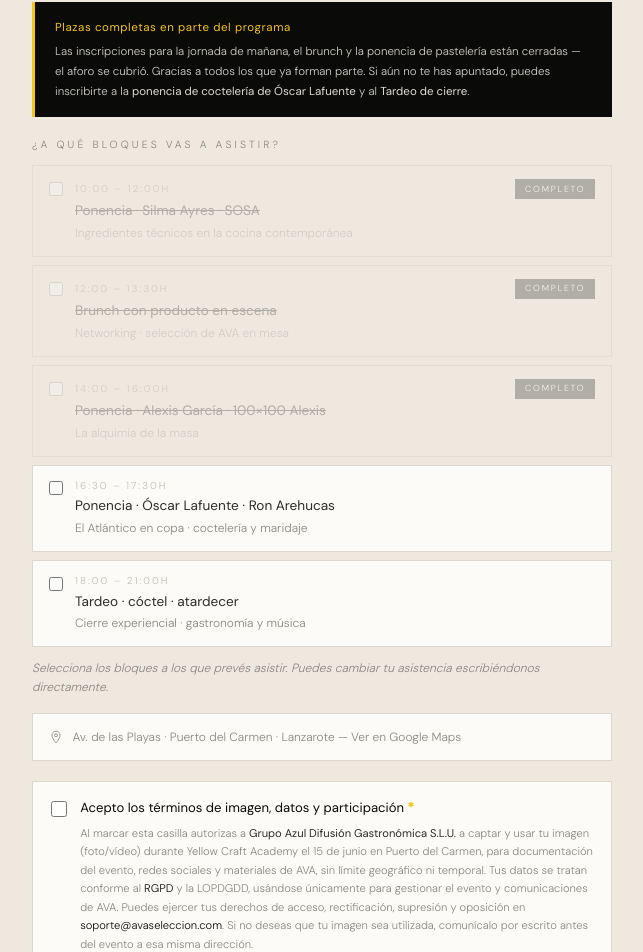
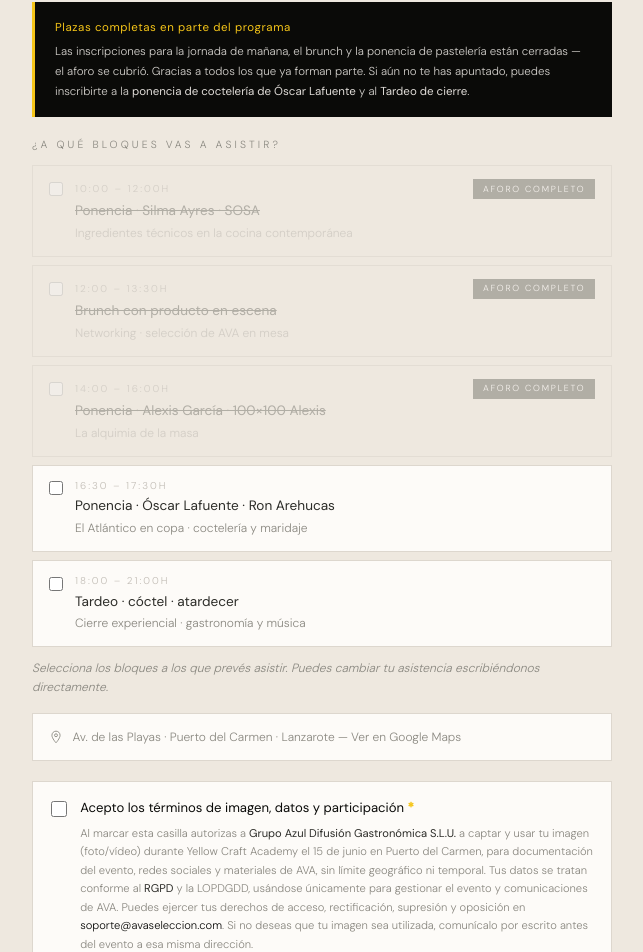
Before and after one commit to Manvott/yellow-craft-academy, a Next.js app: page /en/evento in a window 1280 px wide. Shown: the part 6932-7884 px from the top of the page, without its empty margins (318-961 px from the left). Built offline with nearby package versions, Linux system fonts and the light colour scheme.

Commit message:
fix(registro): badge completo → Aforo completo

```diff
--- a/components/landing/LandingClient.tsx
+++ b/components/landing/LandingClient.tsx
@@ -371,7 +371,7 @@ function RegistroForm() {
               <div style={{ display: 'flex', flexDirection: 'column', gap: '0.15rem', flex: 1 }}>
                 <div style={{ display: 'flex', alignItems: 'center', justifyContent: 'space-between', gap: '0.5rem' }}>
                   <span style={{ fontSize: '0.62rem', letterSpacing: '0.2em', textTransform: 'uppercase', color: 'var(--gris-l)' }}>{b.hora}</span>
-                  <span style={{ fontSize: '0.55rem', letterSpacing: '0.2em', textTransform: 'uppercase', background: 'var(--gris)', color: 'var(--blanco)', padding: '0.2rem 0.6rem', fontFamily: 'DM Sans, sans-serif', whiteSpace: 'nowrap' }}>Completo</span>
+                  <span style={{ fontSize: '0.55rem', letterSpacing: '0.2em', textTransform: 'uppercase', background: 'var(--gris)', color: 'var(--blanco)', padding: '0.2rem 0.6rem', fontFamily: 'DM Sans, sans-serif', whiteSpace: 'nowrap' }}>Aforo completo</span>
                 </div>
                 <span style={{ fontSize: '0.85rem', color: 'var(--gris)', fontWeight: 400, textDecoration: 'line-through' }}>{b.nombre}</span>
                 <span style={{ fontSize: '0.75rem', color: 'var(--gris-l)' }}>{b.sub}</span>
```
